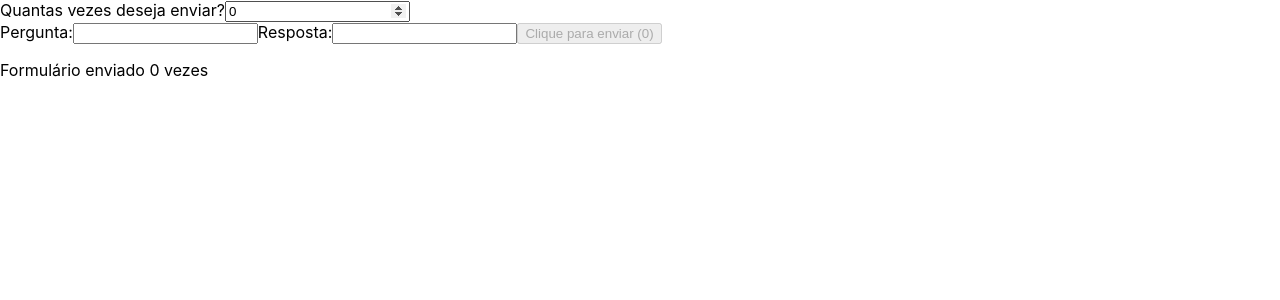
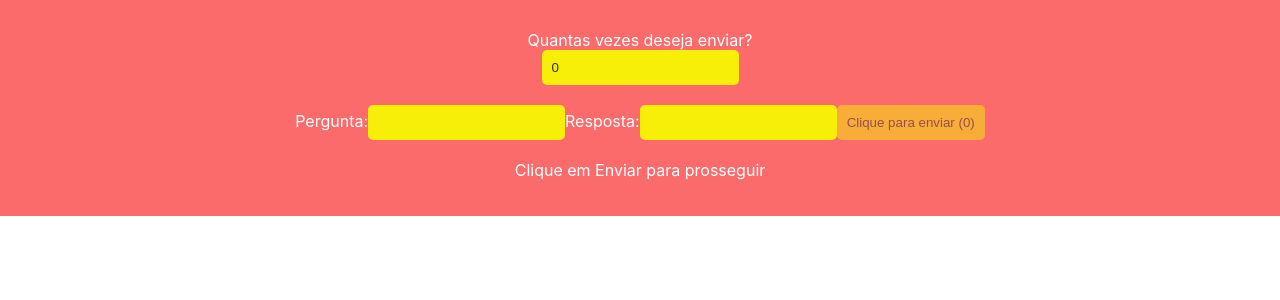
Before and after one commit to LordAkirast/projeto9-zaprecall2, a React (Create React App) app: page / in a window 1280 px wide. Both pictures are taken after a click on the button "Extras Mode". Shown: the top 300 px of the page. Built offline with nearby package versions, Linux system fonts and the light colour scheme; a web font is replaced by a local one.

Commit message:
Project finished. Extras Finished. Bugs from data-test not being able to handle due to styled component bug.

```diff
--- a/src/assets/components/Extras.js
+++ b/src/assets/components/Extras.js
@@ -27,12 +27,12 @@ export default function Start() {
         creationMode === 0 ?
             <Container>
                 <Header>
-                    <img
+                    <img onClick={() => window.location.reload()}
                         src={logo}
                         alt='logo'
                         style={{ width: 52, height: 60, marginRight: 20 }}
                     />
-                    <p style={{ fontFamily: 'Righteous, sans-serif', fontSize: '36px', color: 'white' }}>EXTRAS MODE</p>
+                    <p style={{ fontFamily: 'Righteous, sans-serif', fontSize: '36px', color: 'white' }}>{count === cards.length ? '<== Reiniciar a aplicação' : 'EXTRAS MODE'}</p>
 
                 </Header>
                 <QuestionContainer>
@@ -48,14 +48,15 @@ export default function Start() {
 
 
             </Container> :
-            <div>
+            <FormWrapper>
                 <label htmlFor="submit-count-input">Quantas vezes deseja enviar?</label>
                 <input
                     name="submit-count"
                     id="submit-count-input"
                     type="number"
+                    disabled={formSubmitCount > 0 ? true : false}
                     value={submitCount}
-                    onChange={(event) => setSubmitCount(parseInt(event.target.value))}
+                    onChange={(event) => setSubmitCount(parseInt(event.target.value) < 0 ? Math.abs(parseInt(event.target.value)) * (-parseInt(event.target.value)) : parseInt(event.target.value))}
                 />
 
                 <form onSubmit={formSubmitCount === submitCount ? procceed : handleAdd}>
@@ -80,8 +81,8 @@ export default function Start() {
                     </button>
                 </form>
 
-                <p>Formulário enviado {formSubmitCount} vezes</p>
-            </div>
+                <p>{submitCount - formSubmitCount > 0 ? `Falta enviar ${submitCount - formSubmitCount} vezes` : 'Clique em Enviar para prosseguir'} </p>
+            </FormWrapper>
 
 
 
@@ -101,6 +102,8 @@ export default function Start() {
             const answer = event.target.elements.answer.value;
             setcards([...cards, { question, answer }]);
             event.target.reset();
+            setQuestion('')
+            setAnswer('')
             console.log(`Enviando formulário ${i + 1}`);
         }
         setFormSubmitCount(formSubmitCount + 1);
@@ -115,6 +118,49 @@ export default function Start() {
 
 
 }
+
+
+const FormWrapper = styled.div`
+  display: flex;
+  flex-direction: column;
+  align-items: center;
+  padding: 20px;
+  background-color: #fb6b6b;
+  color: #fff;
+
+  label {
+    margin-top: 10px;
+  }
+
+  input {
+    margin-bottom: 10px;
+    padding: 10px;
+    border-radius: 5px;
+    border: none;
+    background-color: #f8ef09;
+    color: #333;
+  }
+
+  button[type='submit'] {
+    margin-top: 10px;
+    padding: 10px;
+    border-radius: 5px;
+    border: none;
+    background-color: #f8ef09;
+    color: #333;
+    cursor: pointer;
+
+    &:disabled {
+      opacity: 0.5;
+      cursor: not-allowed;
+    }
+  }
+
+  p {
+    margin-top: 10px;
+    color: #fff;
+  }
+`;
 
 const Footer = styled.div`
 width: 375px;
--- a/src/assets/components/Start.js
+++ b/src/assets/components/Start.js
@@ -36,7 +36,7 @@ export default function Start() {
                     alt='logo'
                     style={{ width: 52, height: 60, marginRight: 20 }}
                 />
-                <p style={{ fontFamily: 'Righteous, sans-serif', fontSize: '36px', color: 'white' }}>{count === 5 ? '<== Reiniciar a aplicação' : 'ZapRecall'} </p>
+                <p style={{ fontFamily: 'Righteous, sans-serif', fontSize: '36px', color: 'white' }}>{count === cards.length ? '<== Reiniciar a aplicação' : 'ZapRecall'} </p>
 
             </Header>
             <QuestionContainer>
@@ -62,9 +62,6 @@ export default function Start() {
 
 }
 
-const Logo = styled.img`
-
-`
 
 const Footer = styled.div`
 width: 375px;
```
